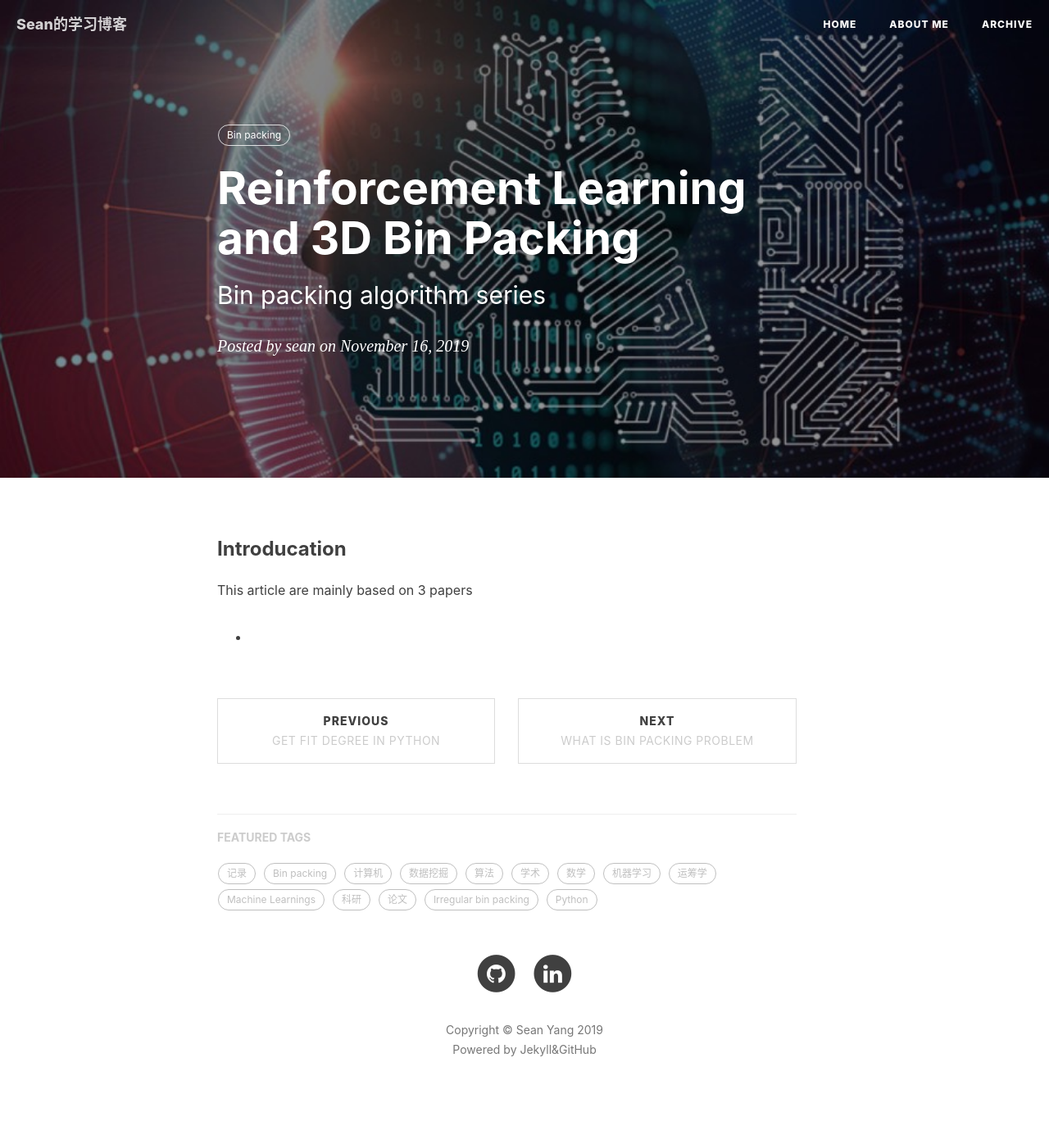
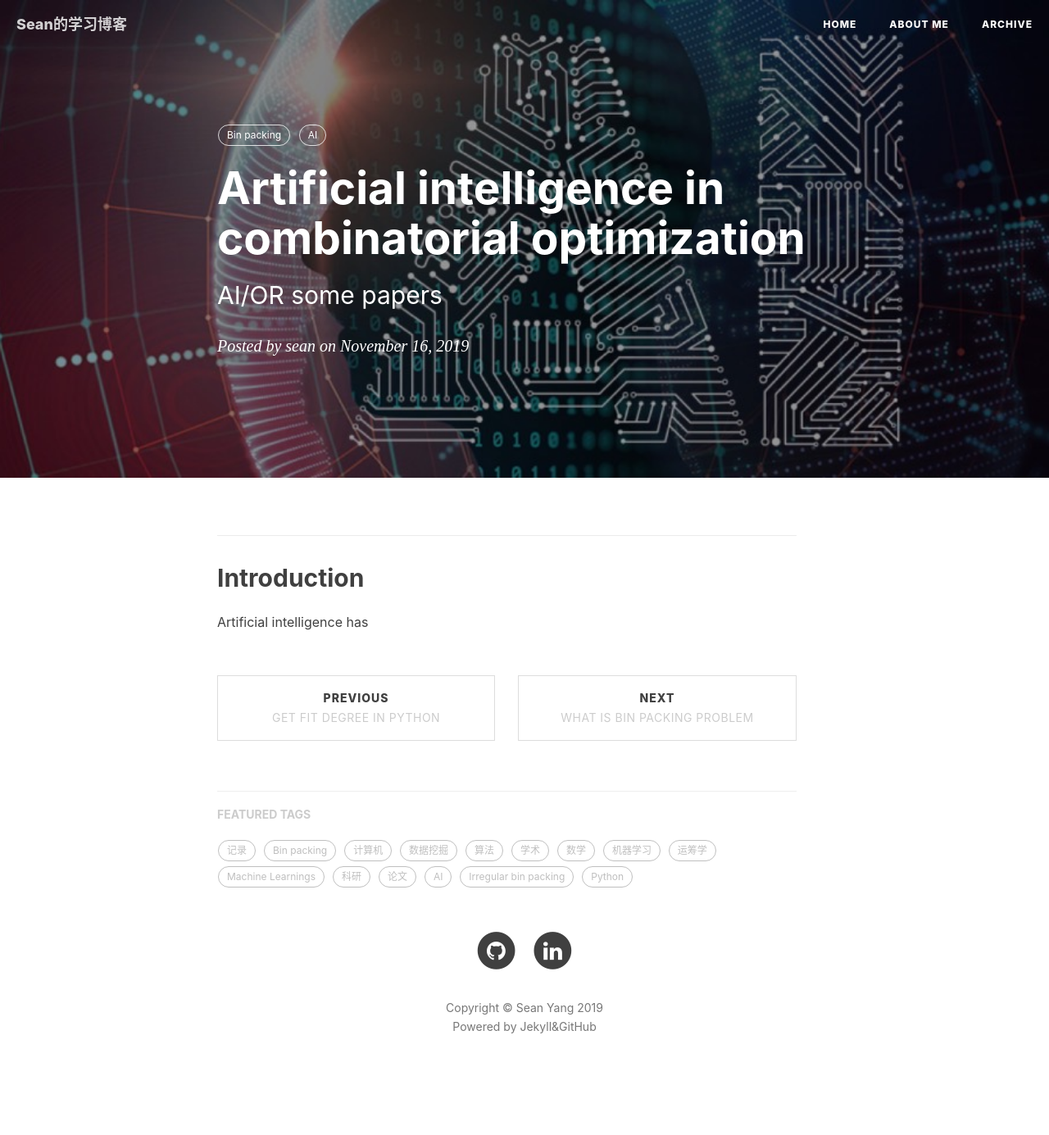
Before and after one commit to seanys/seanys-page-old, a Jekyll site: the page built from _posts/2019-11-16-强化学习-三维排样.md, in a window 1280 px wide. Shown: the whole page at 82% size. Built offline with Jekyll 4.4.1, drawn with Linux system fonts in a browser that asks for light colours; nearby versions of some CDN libraries; comment, search, counter and statistics services are not loaded; after the commit the page ends 1357 px from its top, so only the background shows below that.

Commit message:
更新训练结果记录

```diff
--- a/_posts/2019-11-16-强化学习-三维排样.md
+++ b/_posts/2019-11-16-强化学习-三维排样.md
@@ -1,16 +1,15 @@
 ---
 
 layout: post
-title: "Reinforcement Learning and 3D Bin Packing"
-subtitle: 'Bin packing algorithm series'
+title: "Artificial intelligence in combinatorial optimization"
+subtitle: 'AI/OR some papers'
 author: "sean"
 header-img: "img/post-bg-ai.jpeg"
 tags:
   - Bin packing
+  - AI
 ---
 
-### Introducation
+## Introduction
 
-This article are mainly based on 3 papers
-
--
+Artificial intelligence has
```
Also changed, not shown: _posts/2019-11-10-训练结果记录.md (+91 -0 lines), _posts/2019-11-16-模型表示算法.md (+1 -7 lines).
